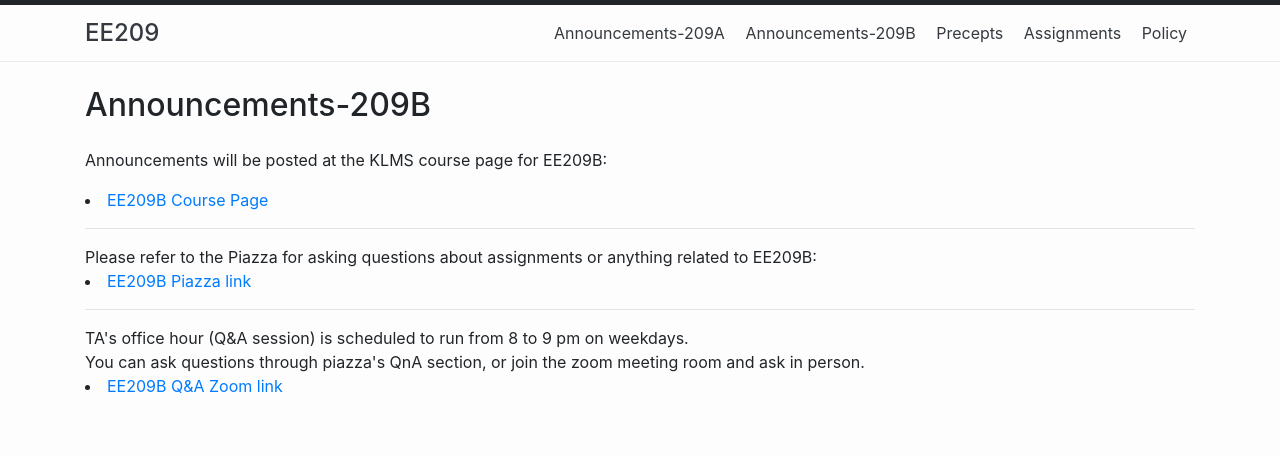
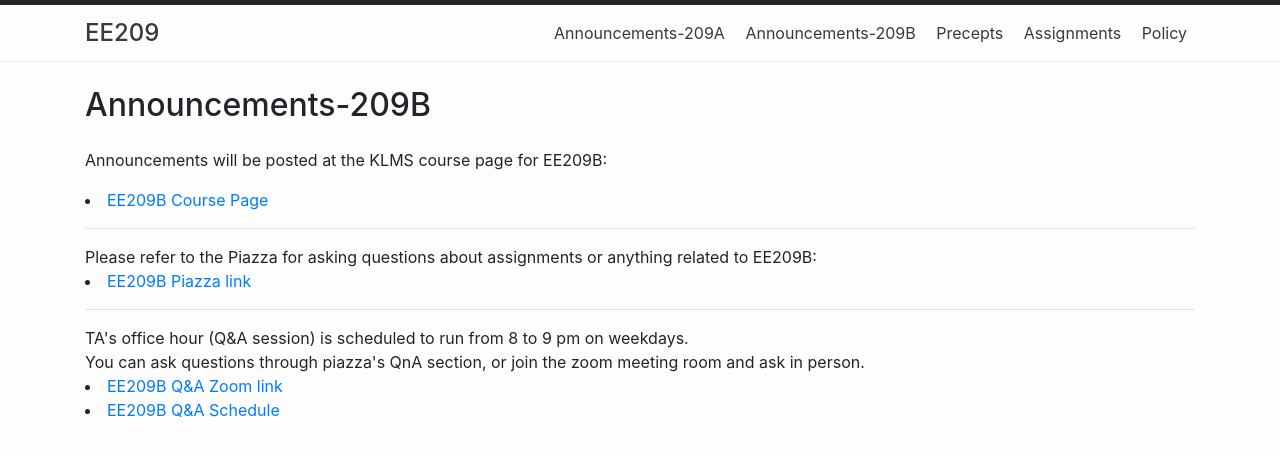
Before and after one commit to ee209-2020-fall/ee209-2020-fall, a Jekyll site: the page built from announcementsB.md, in a window 1280 px wide. Shown: the top 456 px of the page. Built offline with Jekyll 4.4.1, drawn with Linux system fonts in a browser that asks for light colours.

Commit message:
EE209B schedule is added

```diff
--- a/announcementsB.md
+++ b/announcementsB.md
@@ -15,3 +15,4 @@
 TA's office hour (Q&A session) is scheduled to run from 8 to 9 pm on weekdays. <br>
 You can ask questions through piazza's QnA section, or join the zoom meeting room and ask in person. <br>
 <li class="toclevel-1"> <a href="https://us02web.zoom.us/j/89393882814?pwd=Rjkrck40ZU5CaVdGZ2pHem5YNi9rZz09">EE209B Q&A Zoom link</a><br>
+<li class="toclevel-1"> <a href="https://docs.google.com/spreadsheets/d/1eAmyQk8tKRAGcJg8VOMzmE3TjUAy5kv9tUkfkC8vM8M/edit?usp=sharing">EE209B Q&A Schedule</a><br>
```
